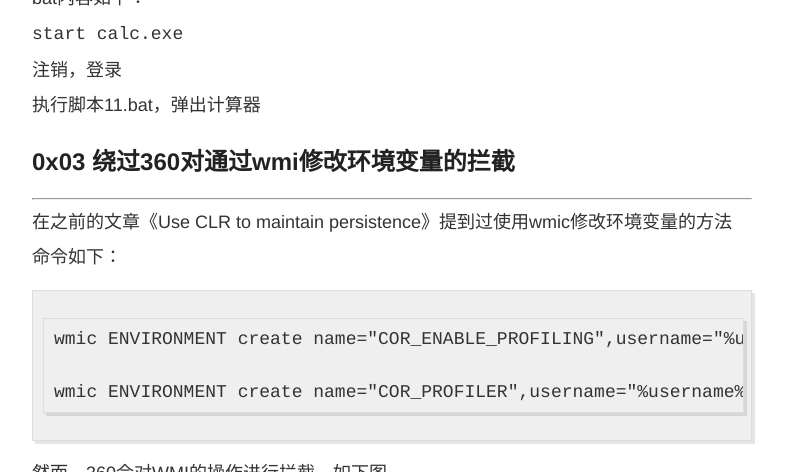
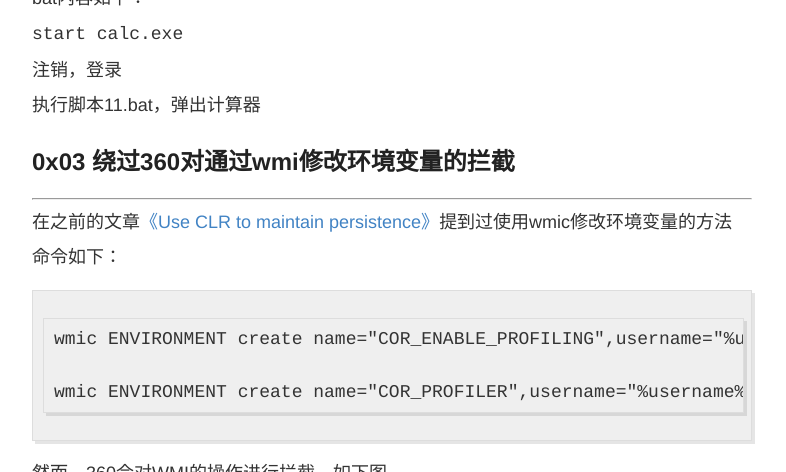
Before and after one commit to 3gstudent/backup-3gstudent.github.io, a Jekyll site: the page built from _posts/2017-8-9-Use Logon Scripts to maintain persistence.md, in a window 1280 px wide and 900 px high, scrolled down 1270 px, cut to the strip 48-520 px from the top of the window. Shown: the whole strip, without its empty margins (248-1034 px from the left). Built offline with Jekyll 4.4.1, drawn with Linux system fonts in a browser that asks for light colours; part of the change alters nothing that is shown.

```diff
--- a/_posts/2017-8-9-Use Logon Scripts to maintain persistence.md
+++ b/_posts/2017-8-9-Use Logon Scripts to maintain persistence.md
@@ -50,7 +50,7 @@ bat内容如下：
 ## 0x03 绕过360对通过wmi修改环境变量的拦截
 ---
 
-在之前的文章《Use CLR to maintain persistence》提到过使用wmic修改环境变量的方法
+在之前的文章[《Use CLR to maintain persistence》](https://3gstudent.github.io/3gstudent.github.io/Use-CLR-to-maintain-persistence/)提到过使用wmic修改环境变量的方法
 
 命令如下：
 
```
